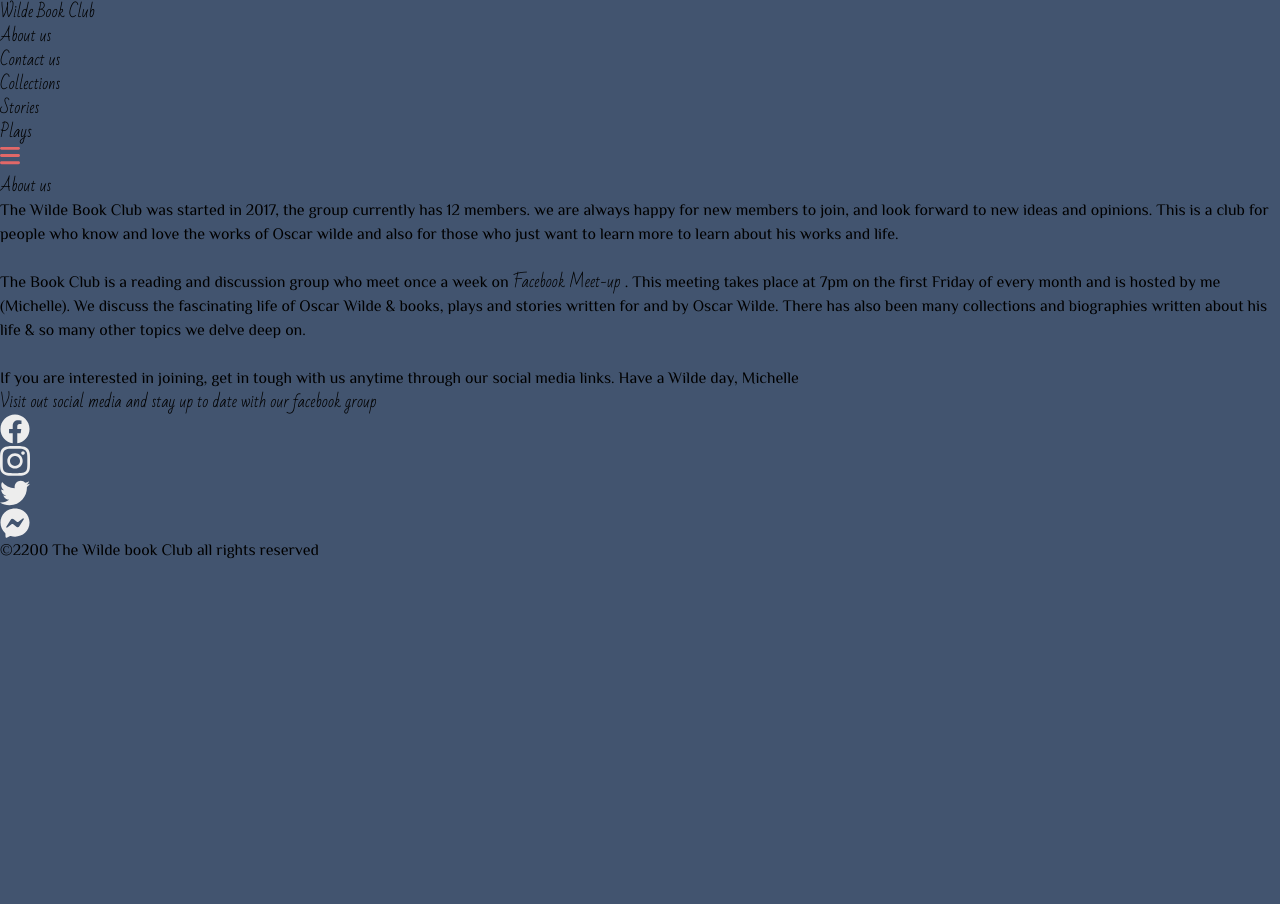
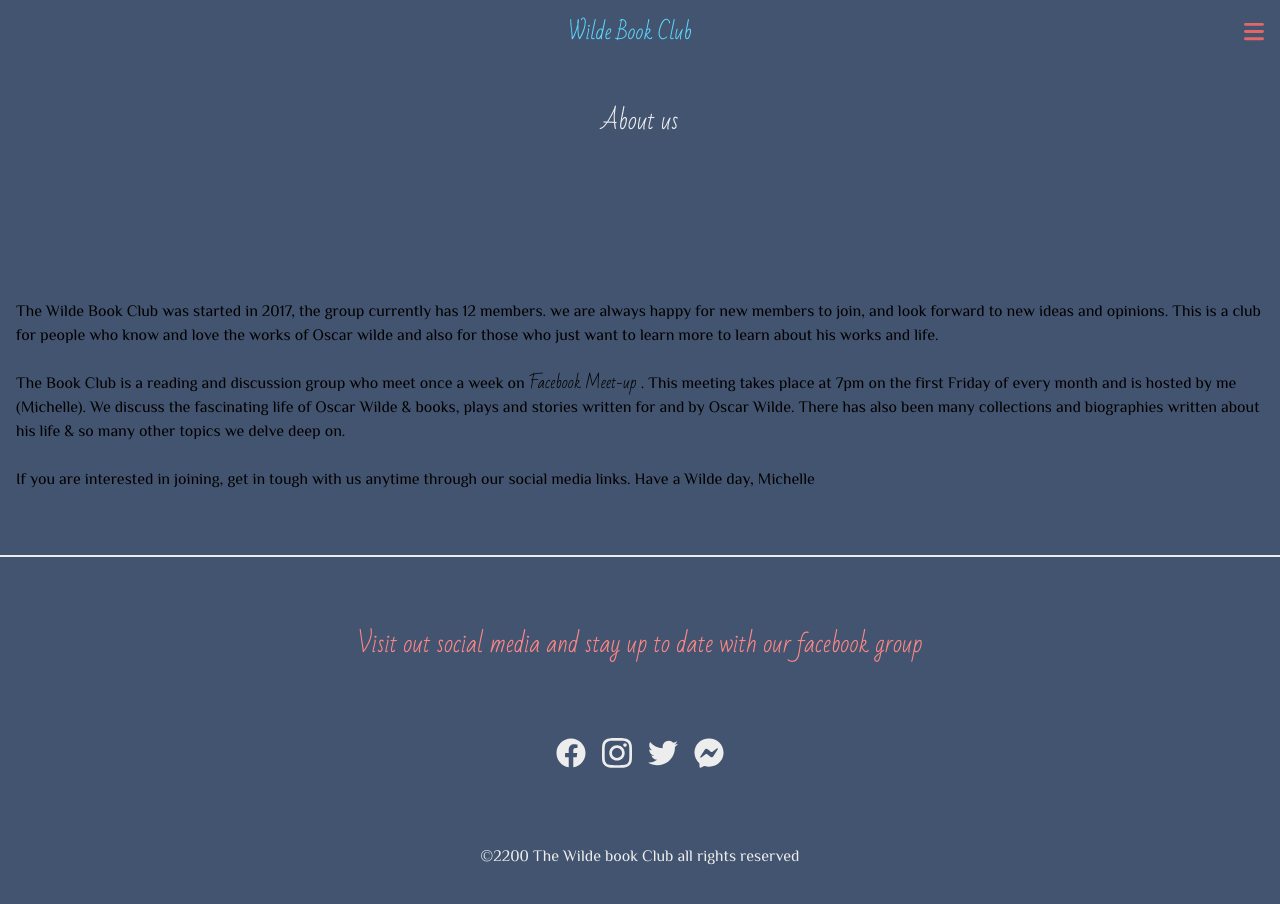
Before and after one commit to Michelle-io/wilde-book-club, a plain HTML site: page about.html in a window 1280 px wide. Before the commit the page ends 800 px from the top, so only its background shows below. Drawn offline with Linux system fonts and the light colour scheme.

Commit message:
add header & nav styles

```diff
--- a/assets/css/main.css
+++ b/assets/css/main.css
@@ -413,3 +413,98 @@ h5,
 h6 {
   font-family: "Bad Script", cursive;
 }
+
+.container {
+  padding-inline: 1rem;
+  margin-inline: auto;
+}
+
+/* ¨¨¨*********** Header ¨¨¨*********** */
+header {
+  margin-top: 1rem;
+  text-align: center;
+}
+
+header h1 {
+  margin-top: 3.5rem;
+  text-align: center;
+  font-size: 1.5rem;
+  color: var(--gray-light);
+}
+
+.welcome-container a {
+  display: inline-block;
+  margin-top: 1.5rem;
+  padding: 0.5rem 3rem;
+  text-align: center;
+  color: var(--teal);
+  border: 1px solid var(--gray-light);
+}
+
+/* ¨¨¨*********** Nav ¨¨¨*********** */
+nav {
+  display: grid;
+  grid-template-columns: 1fr auto;
+  align-items: center;
+}
+
+nav ul {
+  display: none;
+}
+
+nav a {
+  color: var(--teal);
+  font-size: 1.3rem;
+  /* display: none; */
+}
+
+/* ¨¨¨*********** Nav ¨¨menu active (mobile menu js) ¨*********** */
+.menu-active {
+  position: absolute;
+  display: block;
+  top: 50px;
+  left: 0;
+  height: 100vh;
+  width: 100%;
+  background-color: var(--primary);
+  z-index: 10;
+}
+
+.menu-active li {
+  margin-top: 20px;
+}
+
+/* ¨¨¨*********** main ¨¨¨*********** */
+main {
+  margin-top: 10rem;
+}
+
+/* ¨¨¨*********** footer ¨¨¨*********** */
+footer {
+  height: 350px;
+  margin-top: 4rem;
+  padding-top: 2rem;
+  border-top: 2px solid var(--gray-light);
+}
+
+footer > div {
+  display: grid;
+  place-items: center;
+  height: 100%;
+  padding-inline: 1rem;
+}
+
+footer h3 {
+  font-size: 1.5rem;
+  color: var(--retro-light);
+}
+
+footer p {
+  color: var(--gray-light);
+}
+
+.social-links-container {
+  display: flex;
+  column-gap: 1rem;
+  align-items: center;
+}
```
